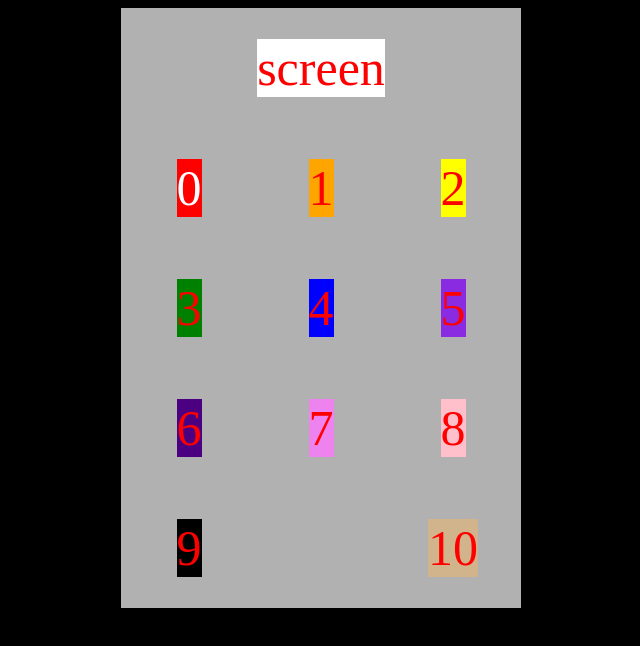
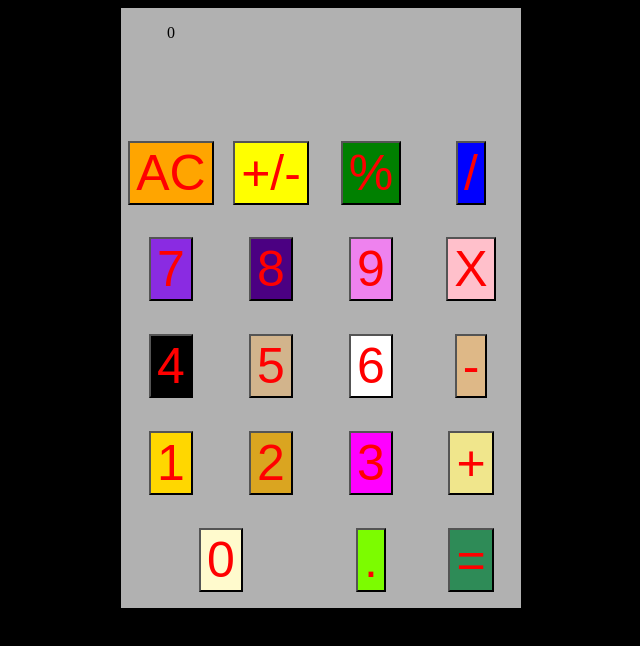
Before and after one commit to OperationNorthwoods/EgotisticalGiraffe, a plain HTML site: page calculator.html in a window 1280 px wide. Shown: the whole page, without its empty margins (327-967 px from the left). Drawn offline with Linux system fonts and the light colour scheme.

Commit message:
new layout, new glitches
this is now an iOS calculator copy project.

```diff
--- a/calculator.css
+++ b/calculator.css
@@ -13,20 +13,30 @@ html body {
     background-color: rgb(177, 177, 177);
     width: 400px;
     height: 600px;
-    grid-template-columns: 33% 33% 33%;
+    grid-template-columns: 25% 25% 25% 25%;
     grid-template-rows: auto;
     grid-template-areas:
-        "z z z"
-        "a b c"
-        "d e f"
-        "g h i"
-        "j . k";
+        "a a a a"
+        "a a a a"
+        "a a a a"
+        "b c d e"
+        "f g h i"
+        "j k l m"
+        "n o p q"
+        "r r s t"
 }
 
-.item {
+.container button {
     color: red;
     font-size: 50px;
+    /* border-radius: 40%; */
 }
+
+/* .container #screen {
+    color: white;
+    font-size: 100px;
+    background-color: black;
+} */
 
 #item0 {
     color: white;
@@ -85,7 +95,46 @@ html body {
 }
 
 #item11 {
-    grid-area: z;
+    grid-area: l;
     background-color: white;
-    /* justify-items: center; */
 }
+
+#item12 {
+    grid-area: m;
+    background-color: burlywood;
+}
+
+#item13 {
+    grid-area: n;
+    background-color: gold;
+}
+
+#item14 {
+    grid-area: o;
+    background-color: goldenrod;
+}
+
+#item15 {
+    grid-area: p;
+    background-color: fuchsia;
+}
+
+#item16 {
+    grid-area: q;
+    background-color: khaki;
+}
+
+#item17 {
+    grid-area: r;
+    background-color: lemonchiffon;
+}
+
+#item18 {
+    grid-area: s;
+    background-color: lawngreen;
+}
+
+#item19 {
+    grid-area: t;
+    background-color: seagreen;
+}
--- a/calculator.html
+++ b/calculator.html
@@ -10,7 +10,7 @@
 </head>
 
 <body>
-    <div class="container">
+    <!-- <div class="container">
         <div class="item" id="item11">screen</div>
 
         <div class="item" id="item0">0</div>
@@ -24,6 +24,35 @@
         <div class="item" id="item8">8</div>
         <div class="item" id="item9">9</div>
         <div class="item" id="item10">10</div>
+    </div> -->
+
+    <div class="container">
+        <div id="screen item0">0</div>
+
+        <button id="item1">AC</button>
+        <button id="item2">+/-</button>
+        <button id="item3">%</button>
+        <button id="item4">/</button>
+        <!-- nextrow -->
+        <button id="item5">7</button>
+        <button id="item6">8</button>
+        <button id="item7">9</button>
+        <button id="item8">X</button>
+        <!-- nextrow -->
+        <button id="item9">4</button>
+        <button id="item10">5</button>
+        <button id="item11">6</button>
+        <button id="item12">-</button>
+        <!-- nextrow -->
+        <button id="item13">1</button>
+        <button id="item14">2</button>
+        <button id="item15">3</button>
+        <button id="item16">+</button>
+        <!-- nextrow -->
+        <button id="item17">0</button>
+        <button id="item18">.</button>
+        <button id="item19">=</button>
+
     </div>
 </body>
 
```
